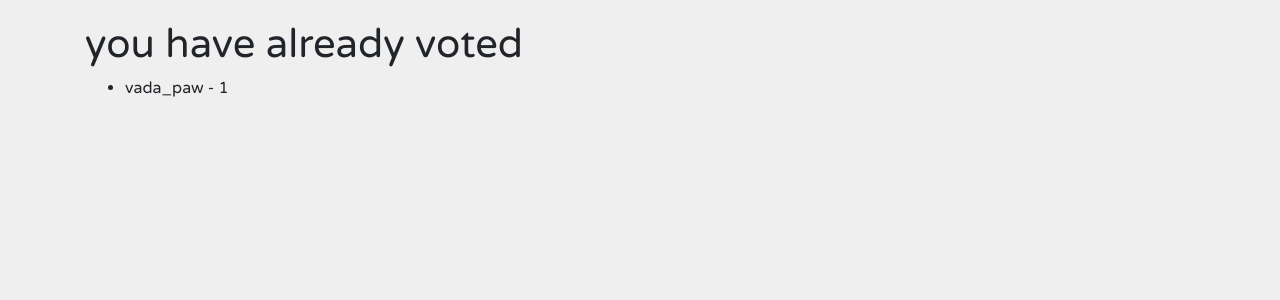
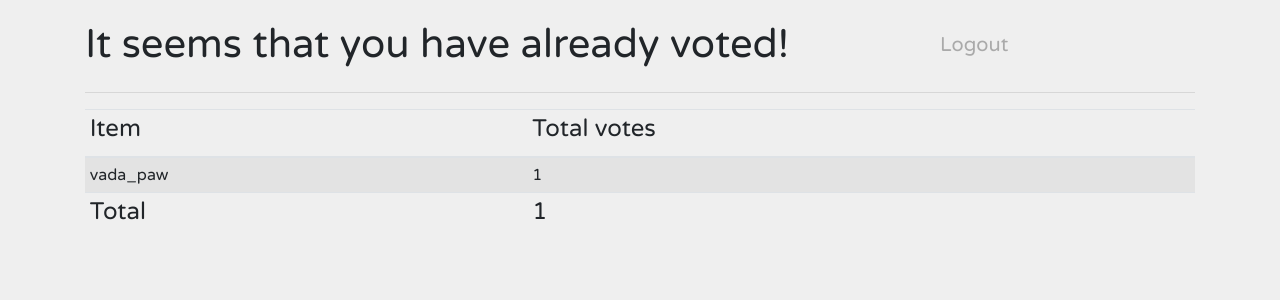
Before and after one commit to dhavalsavalia/hostel-meal-polling-system, a Django app: page / in a window 1280 px wide. Shown: the top 300 px of the page. Run offline with Django 3.2, Linux system fonts and the light colour scheme; a user stored in the database is signed in; tables that the repository leaves empty hold one stand-in row (values such as "Sample post"); some libraries are stand-ins or nearby versions.

Commit message:
add dashboard when voted

```diff
--- a/mainapp/views.py
+++ b/mainapp/views.py
@@ -29,6 +29,9 @@ def index(request):
 					choice   = q['choices']
 					vote_v   = q['vote']
 
+					print(vote_v)
+
+
 					if food:
 						if food == choice:
 							vote_v += 1
@@ -40,9 +43,18 @@ def index(request):
 				return render(request, 'thanks.html', {})
 
 		if user_p == request.user.id and has_voted_p == True:
+			context = dict()
+			vote_f = 0
+			for t in new_choices:
+				vote_t   = t['vote']
+				vote_f += vote_t
 			order_items = Choice.objects.order_by('-vote')
+			context['order_items'] = order_items
+			context['vote_f'] = vote_f
 
-			return render(request, 'already_done.html', {'order_items': order_items})
+
+
+			return render(request, 'already_done.html', context)
 
 
 
--- a/templates/already_done.html
+++ b/templates/already_done.html
@@ -2,11 +2,34 @@
 
 {% block content %}
 
-<h1>you have already voted</h1>
-<ul>
-{% for order_item in order_items %}
- <li>{{order_item}}</li>
-{% endfor %}
-</ul>
+<div class="row">
+  <div class="col-sm-9"><h1>It seems that you have already voted!</h1></div>
+  <div class="col-sm-3" style="padding-top: 10px;"><p class="lead"><a href="/logout">Logout</a></p></div>
+</div>
+<hr>
+
+<table class="table table-striped table-hover table-sm">
+    <thead>
+      <tr>
+        <th><h4>Item</h4></th>
+        <th><h4>Total votes</h4></th>
+      </tr>
+    </thead>
+    <tbody>
+      {% for order_item in order_items %}
+	      <tr>
+	        <td>{{order_item.choices}}</td>
+	        <td>{{order_item.vote}}</td>
+	      </tr>
+      {% endfor %}
+    </tbody>
+    <tfoot>
+    	<tr>
+	        <td><h4>Total</h4></td>
+	        <td><h4>{{vote_f}}</h4></td>
+	     </tr>
+    </tfoot>
+  </table>
+<br>
 
 {% endblock %}
```
